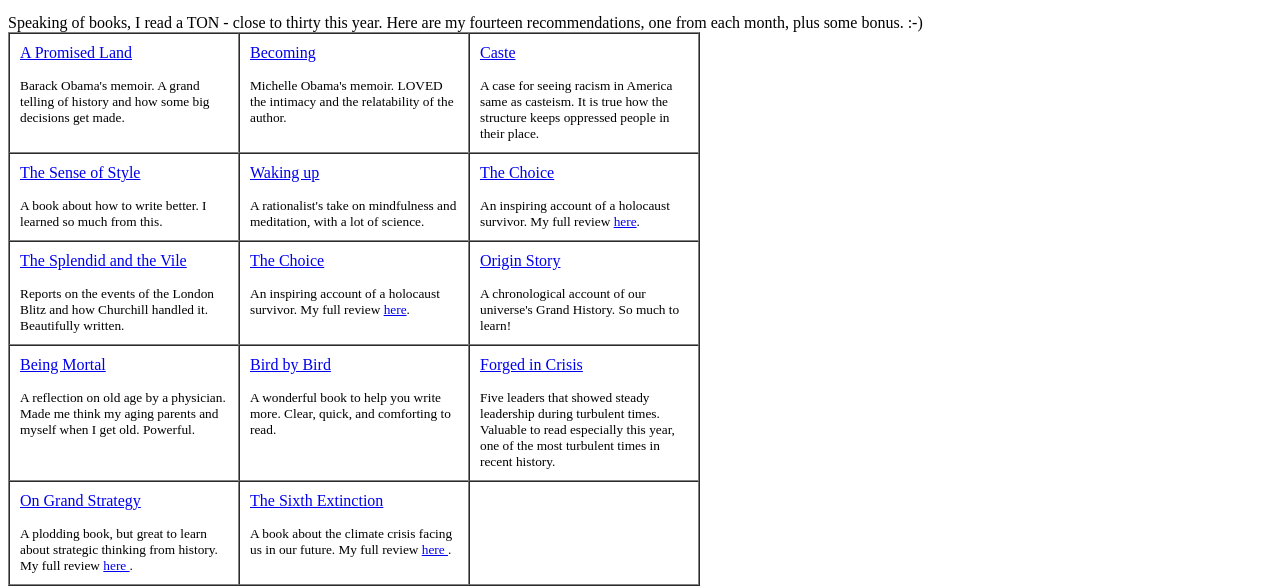
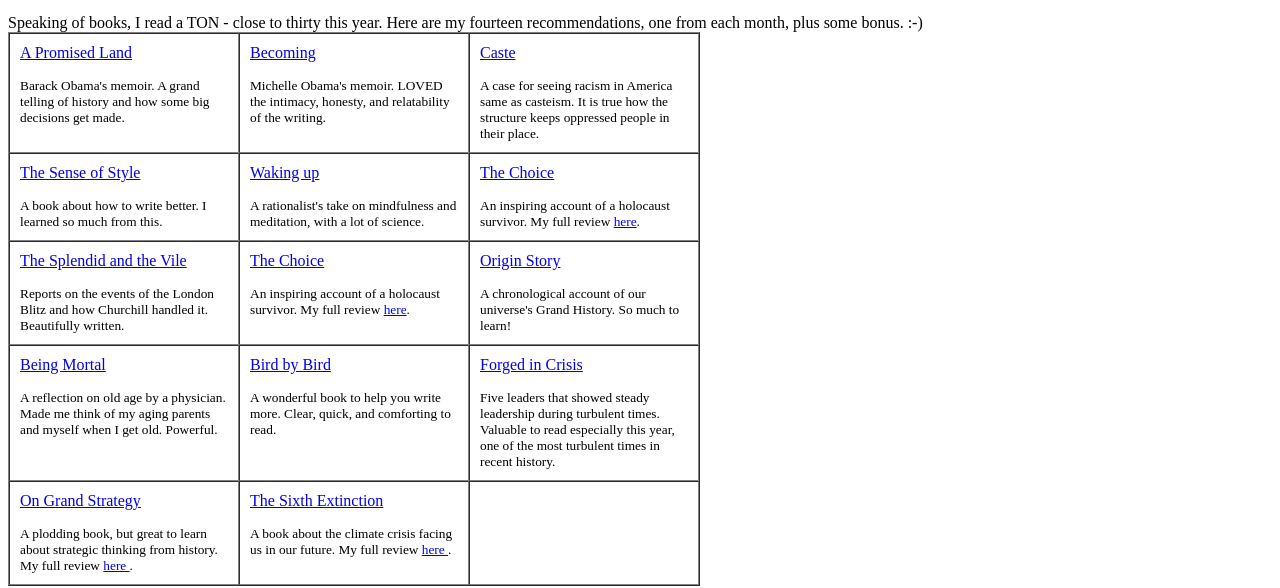
Before and after one commit to ThisisRajiRaj/thisisrajiraj.github.io, a Jekyll site: the page posts/yearinreview2020.html, which Jekyll copies as it is, in a window 1280 px wide and 900 px high, scrolled down 2195 px. Shown: the part 182-770 px from the top of the window. Built offline with Jekyll 4.4.1, drawn with Linux system fonts in a browser that asks for light colours.

Commit message:
Update yearinreview2020.html

```diff
--- a/posts/yearinreview2020.html
+++ b/posts/yearinreview2020.html
@@ -161,8 +161,7 @@ Working from home, I missed seeing my team. But I didn't have to spend quite so
                 </p>
                 <p>
                     <sub>
-                        Michelle Obama's memoir. LOVED the intimacy and the
-                        relatability of the author.
+                        Michelle Obama's memoir. LOVED the intimacy, honesty, and relatability of the writing.
                     </sub>
                 </p>
             </td>
@@ -288,8 +287,7 @@ review                        <a href="http://rajiraj.com/blog/choice">here</a>.
                 </p>
                 <p>
                     <sub>
-                        A reflection on old age by a physician. Made me think
-                        my aging parents and myself when I get old. Powerful.
+                        A reflection on old age by a physician. Made me think of my aging parents and myself when I get old. Powerful.
                     </sub>
                 </p>
             </td>
@@ -340,8 +338,8 @@ review                        <a href="http://rajiraj.com/blog/choice">here</a>.
                         thinking from history. My full review
                         <a href="http://rajiraj.com/blog/ongrandstrategy">
                             here
-                        </a>
-                        .
+                        </a>.
+
                     </sub>
                 </p>
             </td>
@@ -361,8 +359,8 @@ review                        <a href="http://rajiraj.com/blog/choice">here</a>.
                             href="https://www.goodreads.com/book/show/17910054-the-sixth-extinction"
                         >
                             here
-                        </a>
-                        .
+                        </a>.
+
                     </sub>
                 </p>
             </td>
```
